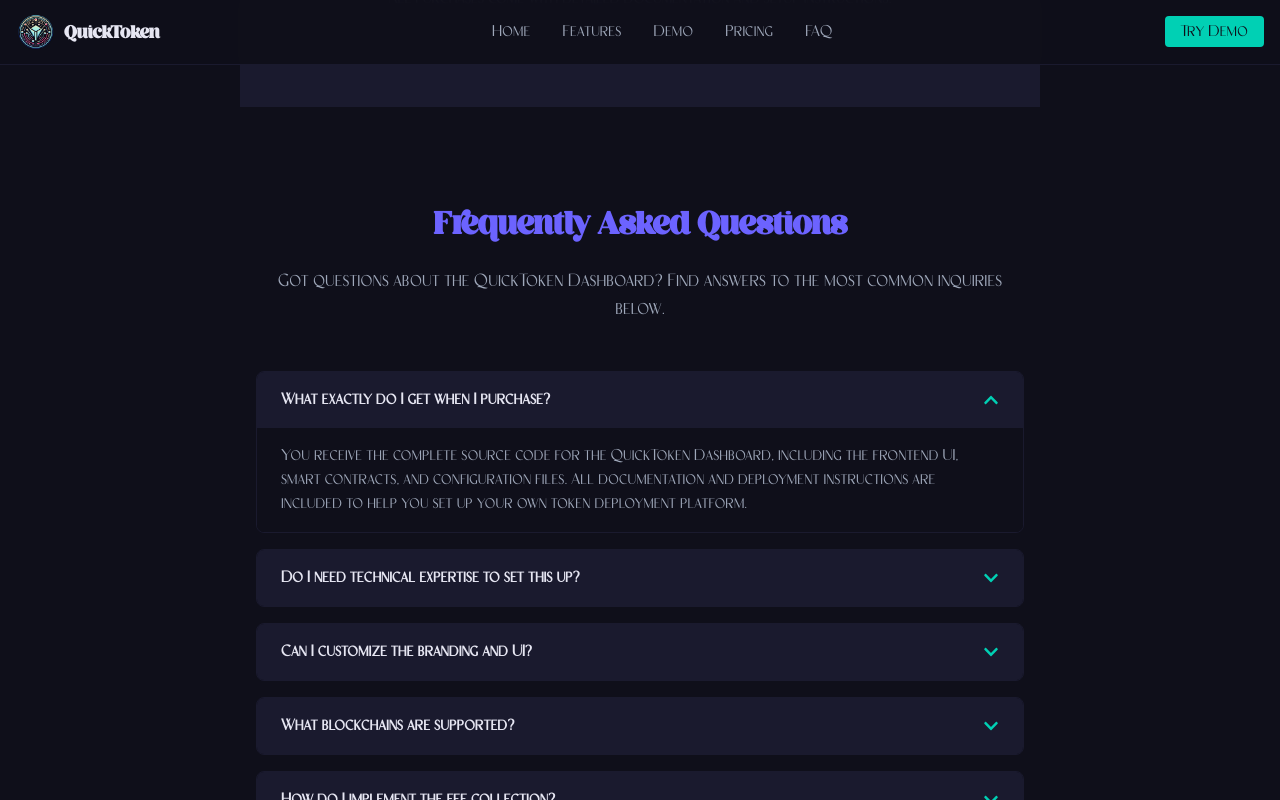
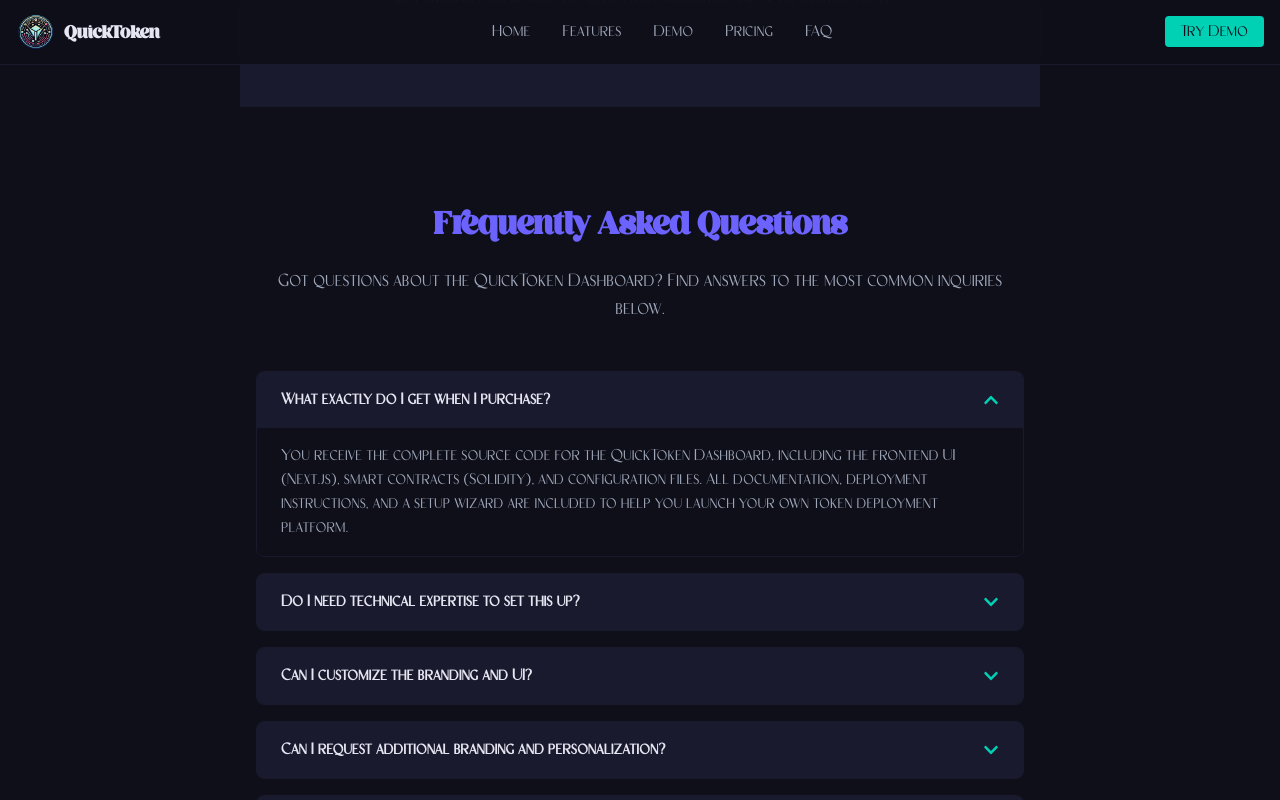
Before and after one commit to Gcavazo1/Quicktoken-Landing-Blog, a Next.js app: page / in a window 1280 px wide. Both pictures are taken after a click on the button "What exactly do I get when I purchase?". Shown: the part 12020-12820 px from the top of the page. Before the commit the page ends 12000 px from the top, so only its background shows below. After the commit the page ends 12000 px from the top, so only its background shows below. Built offline with nearby package versions, Linux system fonts and the light colour scheme.

Commit message:
feat: Update footer links and enhance FAQ answers

```diff
--- a/app/components/layout/Footer.tsx
+++ b/app/components/layout/Footer.tsx
@@ -22,7 +22,7 @@
     {
       title: "Resources",
       links: [
-        { name: "Documentation", href: "#" },
+        { name: "Documentation", href: "https://github.com/Gcavazo1/quicktoken-enterprise-dashboard.git" },
         { name: "GitHub", href: "https://github.com/Gcavazo1/Quicktoken-Landing-Blog.git" },
         { name: "Support", href: "https://personal-link-tree-mu.vercel.app/" },
         { name: "FAQ", href: "#faq" },
@@ -79,7 +79,12 @@
               <ul className="space-y-2">
                 {group.links.map((link) => (
                   <li key={link.name}>
-                    <Link href={link.href} className="text-textMuted hover:text-primary transition-colors duration-200 font-body">
+                    <Link
+                      href={link.href}
+                      className="text-textMuted hover:text-primary transition-colors duration-200 font-body"
+                      target={link.href.startsWith('http') ? '_blank' : undefined}
+                      rel={link.href.startsWith('http') ? 'noopener noreferrer' : undefined}
+                    >
                       {link.name}
                     </Link>
                   </li>
--- a/app/components/sections/FaqSection.tsx
+++ b/app/components/sections/FaqSection.tsx
@@ -3,31 +3,35 @@
 import React, { useState } from 'react';
 import { FaChevronDown, FaChevronUp } from 'react-icons/fa';
 
-// FAQ items data
+// Updated FAQ items data
 const faqItems = [
   {
     question: "What exactly do I get when I purchase?",
-    answer: "You receive the complete source code for the QuickToken Dashboard, including the frontend UI, smart contracts, and configuration files. All documentation and deployment instructions are included to help you set up your own token deployment platform."
+    answer: "You receive the complete source code for the QuickToken Dashboard, including the frontend UI (Next.js), smart contracts (Solidity), and configuration files. All documentation, deployment instructions, and a setup wizard are included to help you launch your own token deployment platform."
   },
   {
     question: "Do I need technical expertise to set this up?",
-    answer: "Some technical knowledge is helpful but not advanced blockchain expertise. If you're familiar with deploying a Next.js application and have basic understanding of web3, you should be able to follow our detailed setup guides. We also offer support to help with any difficulties."
+    answer: "Basic technical familiarity is helpful, but advanced blockchain knowledge isn't required. If you can deploy a Next.js app and understand web3 basics, our low-code setup wizard and detailed guides make installation straightforward. Plus, 30 days of technical and setup email support are included."
   },
   {
     question: "Can I customize the branding and UI?",
-    answer: "Absolutely! The codebase is fully customizable. You can change colors, logos, text, and even the entire layout to match your brand identity. Our premium showcase demonstrates what's possible with custom branding."
+    answer: "Yes! You get full source code access. This package includes basic customization via the setup wizard (title, theme) and the admin settings page. For deeper changes (colors, logos, layout), you can modify the code directly. Whitelist functionality for tiered user roles (owner/admin/regular) is also implemented."
+  },
+  {
+    question: "Can I request additional branding and personalization?",
+    answer: "Absolutely. As shown in the premium showcase linked on this page, the platform can be extensively customized. For bespoke branding, unique features, or a full DApp build, please contact us directly via the developer's business page for a consultation and personalized quote."
   },
   {
     question: "What blockchains are supported?",
-    answer: "The platform supports Ethereum and any EVM-compatible blockchain like Polygon, Binance Smart Chain, Avalanche, and others. You can configure which networks your deployment platform will support."
+    answer: "The platform is designed for Ethereum and EVM-compatible chains (Polygon, BSC, Avalanche, etc.). This version integrates with browser wallets like Coinbase Wallet and MetaMask via standard web3 providers. Note: WalletConnect for broader mobile support is typically part of custom/premium builds."
   },
   {
     question: "How do I implement the fee collection?",
-    answer: "The platform includes built-in mechanisms for both access fees and per-mint fees. The admin dashboard lets you configure fee percentages or fixed amounts, and the documentation explains how to set up payment collection methods."
+    answer: "Fee collection is configured easily via the setup wizard and the admin dashboard. You can set the platform fee address and the percentage collected on all minting actions for tokens deployed through your platform. The documentation covers setup details."
   },
   {
     question: "Is the code audited for security?",
-    answer: "The smart contracts are built on well-tested OpenZeppelin standards, which are the industry standard for secure token implementations. While we emphasize security best practices, we recommend an independent audit of your final implementation before handling significant value."
+    answer: "The core smart contracts leverage OpenZeppelin's battle-tested libraries, the industry standard for security. While we follow best practices, we always recommend an independent security audit of your final, deployed implementation, especially before handling significant user funds or transaction volumes."
   },
 ];
 
@@ -37,15 +41,13 @@
 
   // Toggle expansion of an FAQ item
   const toggleExpand = (index: number) => {
-    if (expandedIndexes.includes(index)) {
-      setExpandedIndexes(expandedIndexes.filter(i => i !== index));
-    } else {
-      setExpandedIndexes([...expandedIndexes, index]);
-    }
+    setExpandedIndexes(prev =>
+      prev.includes(index) ? prev.filter(i => i !== index) : [...prev, index]
+    );
   };
 
   return (
-    <section className="py-16 md:py-24 bg-background">
+    <section id="faq" className="py-16 md:py-24 bg-background">
       <div className="container mx-auto px-4">
         <h2 className="text-3xl md:text-4xl font-bold text-center mb-6 text-secondary font-title">
           Frequently Asked Questions
@@ -77,7 +79,7 @@
 
               {/* FAQ Answer (conditionally visible) */}
               {expandedIndexes.includes(index) && (
-                <div className="px-6 py-4 bg-background text-textMuted">
+                <div className="px-6 py-4 bg-background text-textMuted font-body">
                   <p>{item.answer}</p>
                 </div>
               )}
```
